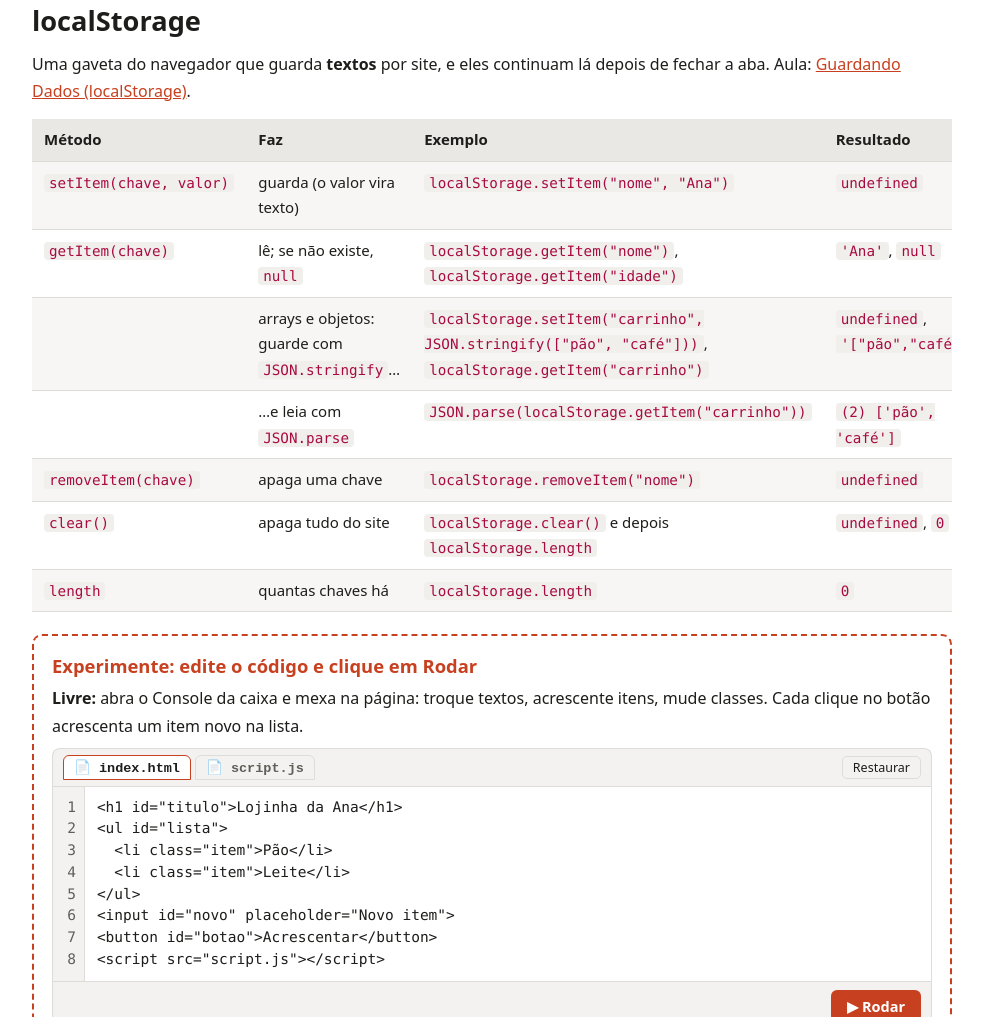
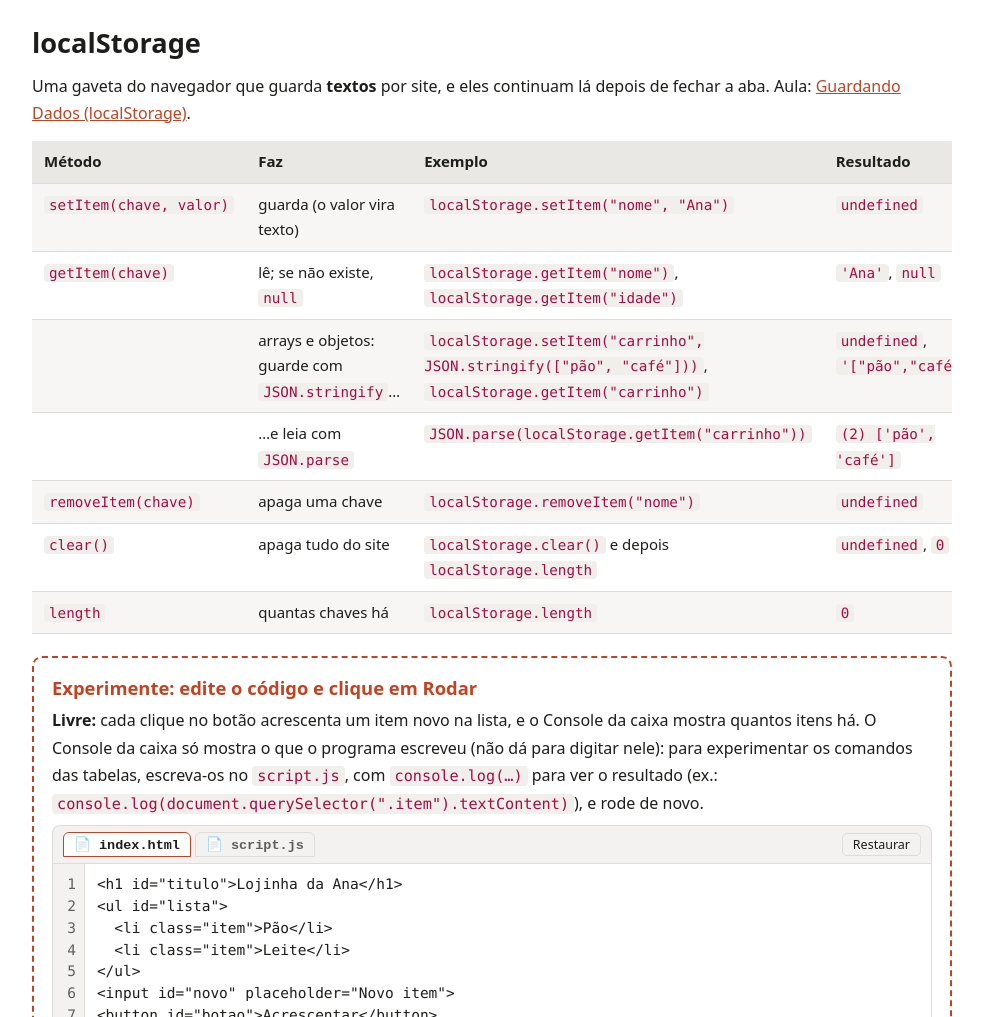
Before and after one commit to Wallysondevs/guia-js, a plain HTML site: page ref-dom.html in a window 1280 px wide. Shown: the part 9745-10762 px from the top of the page, without its empty margins (258-1241 px from the left). Drawn offline with Linux system fonts and the light colour scheme.

Commit message:
revisão: ref-dom, link do style.css e Console da caixa

```diff
--- a/ref-dom.html
+++ b/ref-dom.html
@@ -259,6 +259,7 @@ form.addEventListener("submit", (evento) =&gt; {
 &lt;/ul&gt;
 &lt;button id="botao"&gt;Comprar&lt;/button&gt;
 &lt;p id="saida"&gt;&lt;/p&gt;
+&lt;link rel="stylesheet" href="style.css"&gt;
 &lt;script src="script.js"&gt;&lt;/script&gt;
 </pre>
 <pre class="script" data-file="style.css">.ok {
@@ -306,7 +307,7 @@ botao.addEventListener("click", () =&gt; {
 </div>
 
 <div class="tryweb">
-<p class="try-task"><strong>Livre:</strong> abra o Console da caixa e mexa na página: troque textos, acrescente itens, mude classes. Cada clique no botão acrescenta um item novo na lista.</p>
+<p class="try-task"><strong>Livre:</strong> cada clique no botão acrescenta um item novo na lista, e o Console da caixa mostra quantos itens há. O Console da caixa só mostra o que o programa escreveu (não dá para digitar nele): para experimentar os comandos das tabelas, escreva-os no <code>script.js</code>, com <code>console.log(…)</code> para ver o resultado (ex.: <code>console.log(document.querySelector(".item").textContent)</code>), e rode de novo.</p>
 <pre class="script" data-file="index.html">&lt;h1 id="titulo"&gt;Lojinha da Ana&lt;/h1&gt;
 &lt;ul id="lista"&gt;
   &lt;li class="item"&gt;Pão&lt;/li&gt;
```
